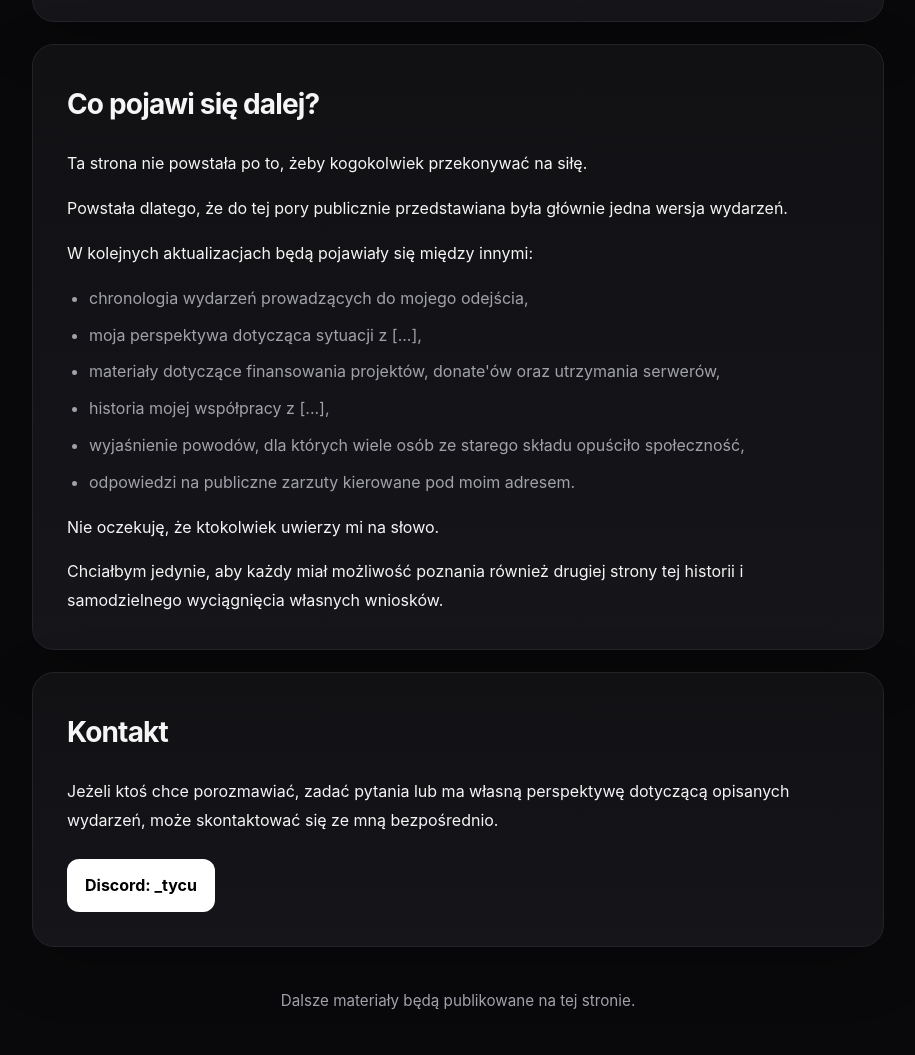
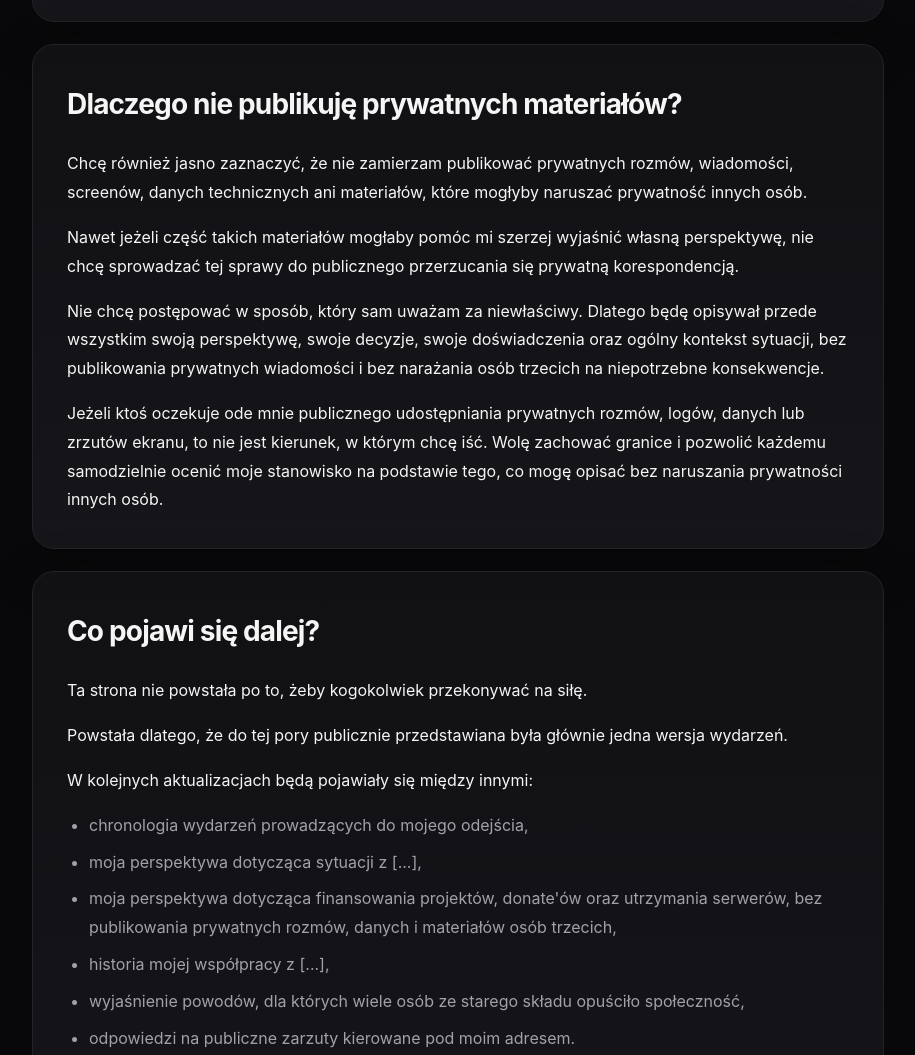
Before and after one commit to tycuu/tycuu.github.io, a plain HTML site: page index.html in a window 1280 px wide. Shown: the part 6961-8016 px from the top of the page, without its empty margins (182-1097 px from the left). Drawn offline with Linux system fonts and the light colour scheme.

Commit message:
Update index.html

```diff
--- a/index.html
+++ b/index.html
@@ -147,6 +147,24 @@ footer{
         border-radius:18px;
     }
 }
+
+.highlight{
+border:1px solid rgba(255,255,255,0.16);
+background:rgba(255,255,255,0.055);
+border-radius:18px;
+padding:22px;
+margin:22px 0;
+}
+
+.highlight p{
+color:#f1f1f3;
+margin-bottom:14px;
+}
+
+.highlight p:last-child{
+margin-bottom:0;
+}
+
 </style>
 </head>
 
@@ -609,6 +627,39 @@ footer{
     </section>
 
     <section class="card">
+    <h2>Dlaczego nie publikuję prywatnych materiałów?</h2>
+
+<p>
+    Chcę również jasno zaznaczyć, że nie zamierzam publikować prywatnych rozmów,
+    wiadomości, screenów, danych technicznych ani materiałów, które mogłyby naruszać
+    prywatność innych osób.
+</p>
+
+<p>
+    Nawet jeżeli część takich materiałów mogłaby pomóc mi szerzej wyjaśnić własną
+    perspektywę, nie chcę sprowadzać tej sprawy do publicznego przerzucania się
+    prywatną korespondencją.
+</p>
+
+<p>
+    Nie chcę postępować w sposób, który sam uważam za niewłaściwy. Dlatego będę
+    opisywał przede wszystkim swoją perspektywę, swoje decyzje, swoje doświadczenia
+    oraz ogólny kontekst sytuacji, bez publikowania prywatnych wiadomości i bez
+    narażania osób trzecich na niepotrzebne konsekwencje.
+</p>
+
+<p>
+    Jeżeli ktoś oczekuje ode mnie publicznego udostępniania prywatnych rozmów,
+    logów, danych lub zrzutów ekranu, to nie jest kierunek, w którym chcę iść.
+    Wolę zachować granice i pozwolić każdemu samodzielnie ocenić moje stanowisko
+    na podstawie tego, co mogę opisać bez naruszania prywatności innych osób.
+</p>
+
+
+</section>
+
+
+	<section class="card">
         <h2>Co pojawi się dalej?</h2>
 
         <p>
@@ -626,7 +677,7 @@ footer{
         <ul>
             <li>chronologia wydarzeń prowadzących do mojego odejścia,</li>
             <li>moja perspektywa dotycząca sytuacji z [...],</li>
-            <li>materiały dotyczące finansowania projektów, donate'ów oraz utrzymania serwerów,</li>
+            <li>moja perspektywa dotycząca finansowania projektów, donate'ów oraz utrzymania serwerów, bez publikowania prywatnych rozmów, danych i materiałów osób trzecich,</li>
             <li>historia mojej współpracy z [...],</li>
             <li>wyjaśnienie powodów, dla których wiele osób ze starego składu opuściło społeczność,</li>
             <li>odpowiedzi na publiczne zarzuty kierowane pod moim adresem.</li>
```
